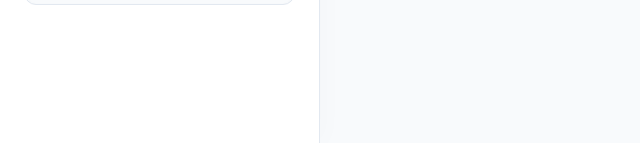
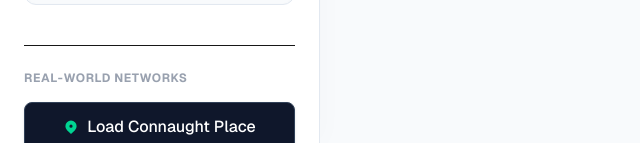
Before and after one commit to ashishsinghh935-ops/urban-traffic-optimizer, a Next.js app in the folder frontend/: page / in a window 1280 px wide. Shown: the part 657-800 px from the top of the page, without its empty margins (0-640 px from the left). Built offline with nearby package versions, Linux system fonts and the light colour scheme.

Commit message:
Added Connaught Place real-world network preset to frontend

```diff
--- a/frontend/app/page.tsx
+++ b/frontend/app/page.tsx
@@ -116,6 +116,33 @@ export default function TrafficDashboard() {
     }
   };
 
+  const loadConnaughtPlacePreset = () => {
+    const cpNodes = [
+      { id: 'cp-center', position: { x: 400, y: 300 }, data: { label: 'Rajiv Chowk (Inner Hub)' }, type: 'default' },
+      { id: 'cp-north', position: { x: 400, y: 100 }, data: { label: 'Minto Road (Inflow)' }, type: 'input' },
+      { id: 'cp-east', position: { x: 600, y: 300 }, data: { label: 'Barakhamba Rd (Radial)' }, type: 'default' },
+      { id: 'cp-south', position: { x: 400, y: 500 }, data: { label: 'Janpath (Outflow)' }, type: 'output' },
+      { id: 'cp-west', position: { x: 200, y: 300 }, data: { label: 'Sansad Marg (Radial)' }, type: 'default' },
+    ];
+
+    const cpEdges = [
+      // Outer Ring Connections
+      { id: 'e-n-e', source: 'cp-north', target: 'cp-east', animated: true, type: 'smoothstep' },
+      { id: 'e-e-s', source: 'cp-east', target: 'cp-south', animated: true, type: 'smoothstep' },
+      { id: 'e-s-w', source: 'cp-south', target: 'cp-west', animated: true, type: 'smoothstep' },
+      { id: 'e-w-n', source: 'cp-west', target: 'cp-north', animated: true, type: 'smoothstep' },
+
+      // Radial Spokes connecting to the Hub
+      { id: 'e-n-c', source: 'cp-north', target: 'cp-center', animated: true },
+      { id: 'e-c-s', source: 'cp-center', target: 'cp-south', animated: true },
+      { id: 'e-w-c', source: 'cp-west', target: 'cp-center', animated: true },
+      { id: 'e-c-e', source: 'cp-center', target: 'cp-east', animated: true },
+    ];
+
+    setNodes(cpNodes);
+    setEdges(cpEdges);
+  };
+
   return (
     <div className="flex h-screen w-full bg-slate-50 font-sans selection:bg-blue-100">
 
@@ -184,6 +211,26 @@ export default function TrafficDashboard() {
             <span className="font-bold block mb-1 text-slate-900">System Status:</span>
             <span className="text-slate-600">{status}</span>
           </div>
+
+          {/* New Real-World Presets Button */}
+          <div className="mt-4 border-t pt-6">
+            <h3 className="text-xs font-bold text-gray-400 uppercase tracking-wider mb-4">
+              Real-World Networks
+            </h3>
+            <button
+              onClick={loadConnaughtPlacePreset}
+              className="w-full flex items-center justify-center gap-2 bg-slate-900 hover:bg-slate-800 text-white font-medium py-3 px-4 rounded-lg transition-all duration-200 shadow-sm border border-slate-700"
+            >
+              <svg className="w-4 h-4 text-emerald-400" fill="currentColor" viewBox="0 0 20 20">
+                <path fillRule="evenodd" d="M5.05 4.05a7 7 0 119.9 9.9L10 18.9l-4.95-4.95a7 7 0 010-9.9zM10 11a2 2 0 100-4 2 2 0 000 4z" clipRule="evenodd" />
+              </svg>
+              Load Connaught Place
+            </button>
+            <p className="text-xs text-gray-500 mt-3 text-center">
+              Automatically maps radial flows and inner-circle matrices for Ax = b calculation.
+            </p>
+          </div>
+
         </div>
       </div>
 
```
